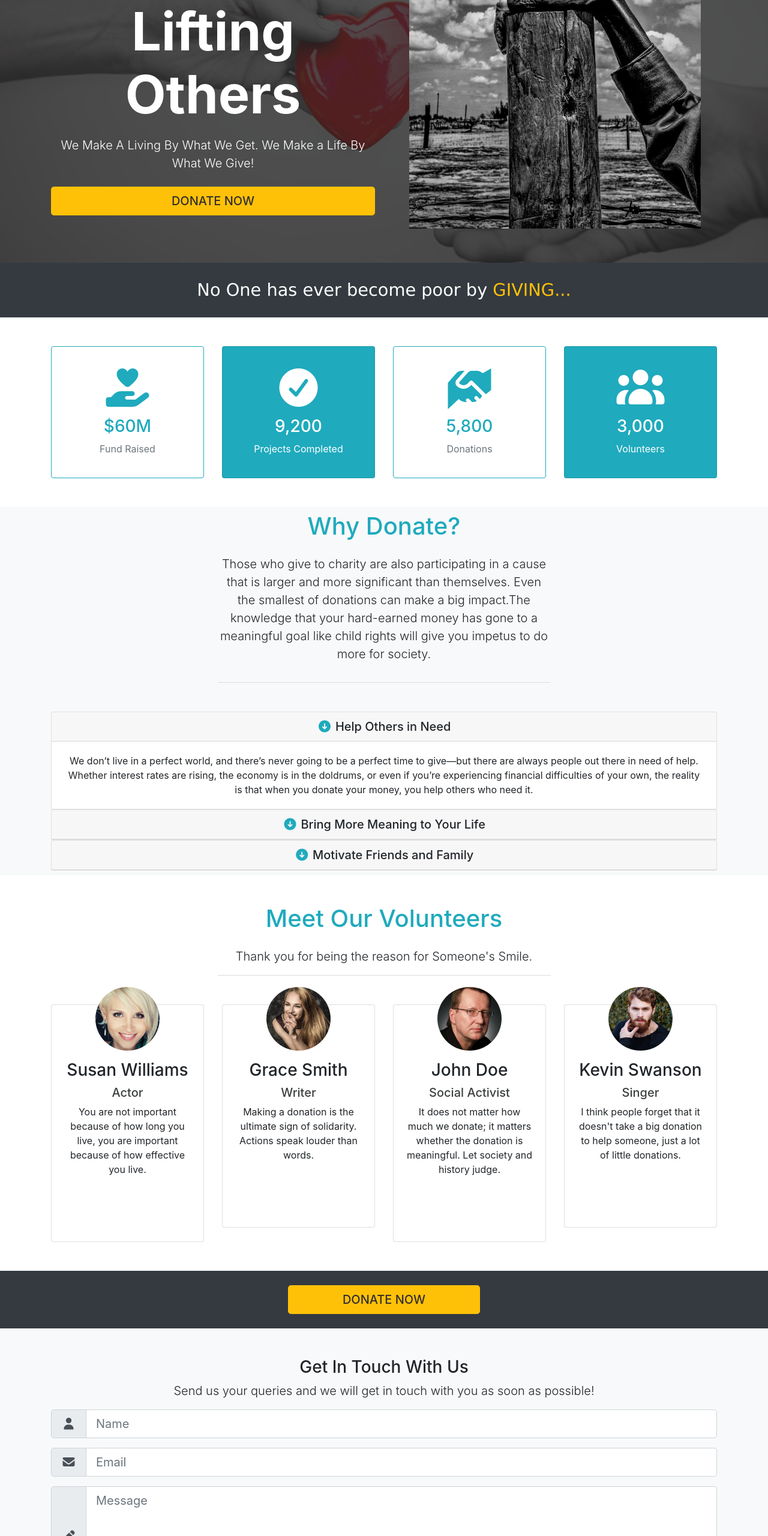
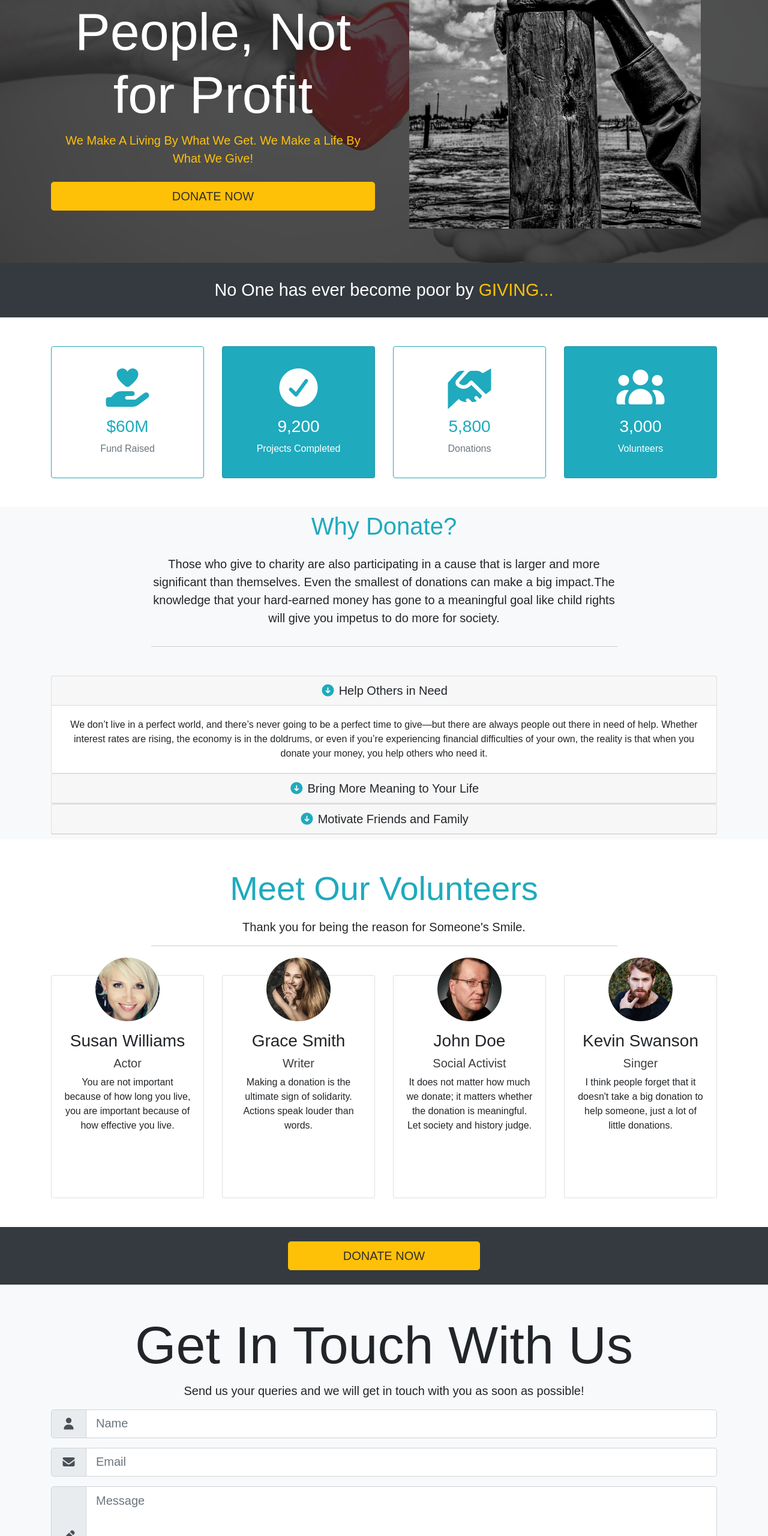
Before and after one commit to Kishore121523/Donate_spark, a plain HTML site: page index.html in a window 1280 px wide. Shown: the part 240-2800 px from the top of the page at 60% size. Drawn offline with nearby package versions, Linux system fonts and the light colour scheme; a script that the page names is missing; a web font is replaced by a local one.

Commit message:
Add files via upload

```diff
--- a/css/styles.css
+++ b/css/styles.css
@@ -1,7 +1,13 @@
+@import url("http://fonts.cdnfonts.com/css/sofia-pro");
+* {
+  font-family: "Sofia Pro", sans-serif;
+}
+
 body {
   margin-top: 78px;
 }
 
+/* Cyan colors for body elements (Primary Color) */
 .bgg-cyan {
   background-color: rgb(31, 170, 189);
 }
@@ -11,20 +17,26 @@ body {
 .brd-cyan {
   border: 1px solid rgb(31, 170, 189);
 }
-
 .cyan {
   color: rgb(31, 170, 189);
 }
 
+.donate-head {
+  font-weight: 500;
+}
+
+/* Donate Button Text */
 .donateText {
   font-weight: 500;
   color: rgb(51, 45, 45);
 }
 
+/* No on has ever become poor ... */
 .donate {
   font-size: 1.8rem;
-  font-family: Verdana, Geneva, Tahoma, sans-serif;
 }
+
+/* Image */
 .donateimg {
   height: 90%;
 }
@@ -44,7 +56,7 @@ body {
   background: #fff;
 }
 .navbar .nav-item {
-  font-size: 1.2rem;
+  font-size: 1.3rem;
   padding-right: 1.4rem;
 }
 
@@ -66,15 +78,17 @@ body {
 }
 
 .info-header {
-  width: 50%;
+  width: 70%;
   margin: auto;
-  border-bottom: 1px #ddd solid;
+  border-bottom: 1px rgb(204, 204, 204) solid;
 }
 
+/* Accordian */
 #accordion {
   cursor: pointer;
 }
 
+/* Volunteer Section */
 #volunteer img {
   margin-top: -50px;
 }
--- a/index.html
+++ b/index.html
@@ -26,8 +26,7 @@
       rel="stylesheet"
     />
     <link rel="stylesheet" href="./css/styles.css" />
-    <title>DFS</title>
-    <script src="https://smtpjs.com/v3/smtp.js"></script>
+    <title>Don-Spark</title>
   </head>
 
   <body id="home" data-spy="scroll" data-target="#mai-nav">
@@ -73,18 +72,24 @@
         <div class="container">
           <div class="row">
             <div class="col-lg-6 text-center">
-              <h1 class="display-2 mt-5 pt-2 font-weight-bold">
-                We Rise by Lifting Others
+              <h1 class="display-2 mt-5 pt-2 donate-head">
+                Food for People, Not for Profit
               </h1>
-              <p class="lead mt-3">
+              <p class="lead mt-2 text-warning">
                 We Make A Living By What We Get. We Make a Life By What We Give!
               </p>
-              <button
-                id="rzp-button1"
-                class="btn btn-warning btn-lg btn-block mt-4 donateText"
+              <a
+                href="https://rzp.io/l/SxKfsTrq"
+                target="_blank"
+                class="text-decoration-none text-dark"
               >
-                DONATE NOW
-              </button>
+                <button
+                  id="rzp-button1"
+                  class="btn btn-warning btn-lg btn-block mt-4 donateText"
+                >
+                  DONATE NOW
+                </button></a
+              >
             </div>
             <div class="col-lg-6 donateimgcont">
               <img
@@ -267,7 +272,7 @@
         <div class="row">
           <div class="col">
             <div class="info-header mb-5">
-              <h1 class="cyan pb-3">Meet Our Volunteers</h1>
+              <h1 class="cyan display-4 pb-2">Meet Our Volunteers</h1>
               <p class="lead">
                 Thank you for being the reason for Someone's Smile.
               </p>
@@ -275,7 +280,7 @@
           </div>
         </div>
         <div class="row">
-          <div class="col-lg-3 col-md-6">
+          <div class="col-lg-3 col-md-6 mb-resp">
             <div class="card">
               <div class="card-body">
                 <img
@@ -309,7 +314,7 @@
               </div>
             </div>
           </div>
-          <div class="col-lg-3 col-md-6">
+          <div class="col-lg-3 col-md-6 mb-resp">
             <div class="card">
               <div class="card-body">
                 <img
@@ -343,7 +348,7 @@
               </div>
             </div>
           </div>
-          <div class="col-lg-3 col-md-6">
+          <div class="col-lg-3 col-md-6 mb-resp">
             <div class="card">
               <div class="card-body">
                 <img
@@ -377,7 +382,7 @@
               </div>
             </div>
           </div>
-          <div class="col-lg-3 col-md-6">
+          <div class="col-lg-3 col-md-6 mb-resp">
             <div class="card">
               <div class="card-body">
                 <img
@@ -420,12 +425,14 @@
       <div class="container">
         <div class="row mx-auto">
           <div class="col-md-12 text-center">
-            <button
-              id="rzp-button2"
-              class="btn btn-warning btn-lg donatebtn donateText"
+            <a
+              href="https://rzp.io/l/SxKfsTrq"
+              target="_blank"
+              class="text-decoration-none text-dark"
+              ><button class="btn btn-warning btn-lg donatebtn donateText">
+                DONATE NOW
+              </button></a
             >
-              DONATE NOW
-            </button>
           </div>
         </div>
       </div>
@@ -436,19 +443,24 @@
       <div class="container text-center">
         <div class="row">
           <div class="col-lg-12">
-            <h3>Get In Touch With Us</h3>
+            <h1 class="display-2">Get In Touch With Us</h1>
             <p class="lead">
               Send us your queries and we will get in touch with you as soon as
               possible!
             </p>
-            <form>
+            <form id="myForm">
               <div class="input-group input-group-lg mb-3">
                 <div class="input-group-prepend">
                   <span class="input-group-text">
                     <i class="fas fa-user"> </i>
                   </span>
                 </div>
-                <input type="text" placeholder="Name" class="form-control" />
+                <input
+                  type="text"
+                  placeholder="Name"
+                  class="form-control"
+                  id="name"
+                />
               </div>
               <div class="input-group input-group-lg mb-3">
                 <div class="input-group-prepend">
@@ -468,12 +480,14 @@
                   class="form-control"
                   placeholder="Message"
                   rows="5"
+                  id="message"
                 ></textarea>
               </div>
               <input
                 type="submit"
                 value="Submit"
                 class="btn btn-cyan btn-lg btn-block text-white"
+                onclick="sendMail(); return false"
               />
             </form>
           </div>
@@ -482,9 +496,9 @@
     </section>
 
     <!-- Footer -->
-    <footer id="main-footer" class="py-3 bgg-cyan text-white">
+    <footer id="main-footer" class="py-1 bgg-cyan text-white">
       <div class="container">
-        <div class="text-center pt-2">
+        <div class="text-center pt-3">
           <p class="lead">Copyrights &copy;<span id="year"></span></p>
         </div>
       </div>
@@ -494,6 +508,7 @@
       integrity="sha256-9/aliU8dGd2tb6OSsuzixeV4y/faTqgFtohetphbbj0="
       crossorigin="anonymous"
     ></script>
+    <script src="https://smtpjs.com/v3/smtp.js"></script>
 
     <script src="https://unpkg.com/aos@2.3.1/dist/aos.js"></script>
     <script
@@ -513,25 +528,19 @@
       crossorigin="anonymous"
     ></script>
 
-    <script src="https://checkout.razorpay.com/v1/checkout.js"></script>
-    <script>
+    <!-- <script src="https://checkout.razorpay.com/v1/checkout.js"></script> -->
+    <!-- <script>
       var options = {
-        key: "rzp_test_LMzxtBAs6nzGbu",
-        amount: "500",
+        key: "rzp_test_ICFnUcfIYG2yNv",
+        amount: "50000",
         currency: "INR",
         name: "Acme Corp",
         description: "Test Transaction",
         image: "https://example.com/your_logo",
-        order_id: "order_I5yPlGYZtnanWP",
+        order_id: "order_I6JnrGcjcl4vXI",
 
         handler: function (response) {
-          // alert(response.razorpay_payment_id);
-          // alert(response.razorpay_order_id);
-          // alert(response.razorpay_signature);
-          // alert(
-          //   "Amount: " + options.amount.substring(0, options.amount.length - 2)
-          // );
-          sendMail();
+          sendInvoice(response);
         },
         prefill: {
           name: "Kishore",
@@ -545,19 +554,26 @@
           color: "#3399cc",
         },
       };
-      function sendMail() {
+      function sendInvoice(response) {
         Email.send({
-          Host: "smtp.elasticemail.com",
-          Username: "sparksdonation123@gmail.com",
-          Password: "D20520051D0B730C0D7A76DB17C6ACDAFB7C",
-          // SecureToken: "b034c714-3329-4ccf-9939-a69d82d7dca5",
+          // Host: "smtp.gmail.com",
+          // Username: "sparksdonation123@gmail.com",
+          // Password: "yoggaykis989",
+          SecureToken: "d6b8a44d-a085-4eb9-87fe-4b27c356bb89",
           To: "sparksdonation441@gmail.com",
           From: "sparksdonation123@gmail.com",
-          Subject: "This is the subject",
-          Body: "And this is the body",
-        }).then((message) => alert(message));
+          Subject: "INVOICE",
+          Body:
+            "Payment Id -  " +
+            response.razorpay_payment_id +
+            "Order Id -    " +
+            response.razorpay_order_id +
+            "Signature Id - " +
+            response.razorpay_signature +
+            "Amount Id -  " +
+            options.amount.substring(0, options.amount.length - 2),
+        }).then(alert("Check your Mail for the Invoice"));
       }
-
       var rzp1 = new Razorpay(options);
       rzp1.on("payment.failed", function (response) {
         alert(response.error.code);
@@ -576,9 +592,21 @@
         rzp1.open();
         e.preventDefault();
       };
-    </script>
+    </script> -->
 
     <script>
+      function sendMail() {
+        Email.send({
+          // Host: "smtp.gmail.com",
+          // Username: "sparksdonation123@gmail.com",
+          // Password: "yoggaykis989",
+          SecureToken: "d6b8a44d-a085-4eb9-87fe-4b27c356bb89",
+          To: "sparksdonation441@gmail.com",
+          From: "sparksdonation123@gmail.com",
+          Subject: `Sender Name - ${document.getElementById("name").value}`,
+          Body: `${document.getElementById("message").value}`,
+        }).then((message) => alert(message));
+      }
       // Get the current year for copyright
       $("#year").text(new Date().getFullYear());
 
@@ -600,7 +628,7 @@
             {
               scrollTop: $(hash).offset().top,
             },
-            1400,
+            1100,
             function () {
               // Add hash to URL after scroll
               window.location.hash = hash;
```
